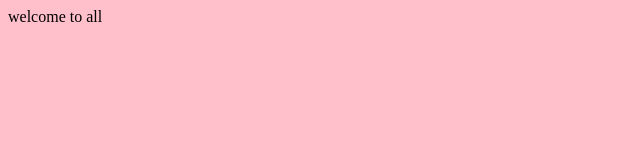
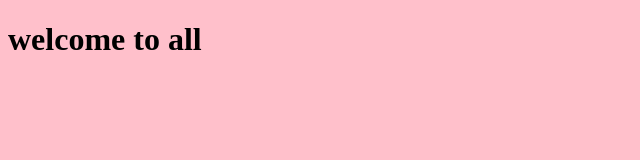
Before and after one commit to vinni868/htmlproject, a plain HTML site: page index.html in a window 1280 px wide. Shown: the whole page, without its empty margins (0-640 px from the left). Drawn offline with Linux system fonts and the light colour scheme.

Commit message:
Update index.html

```diff
--- a/index.html
+++ b/index.html
@@ -6,7 +6,7 @@
     <title>Document</title>
 </head>
 <body bgcolor="pink">
-    <h10>welcome to all</h10>
+    <h1>welcome to all</h1>
 
 </body>
 </html>
```
